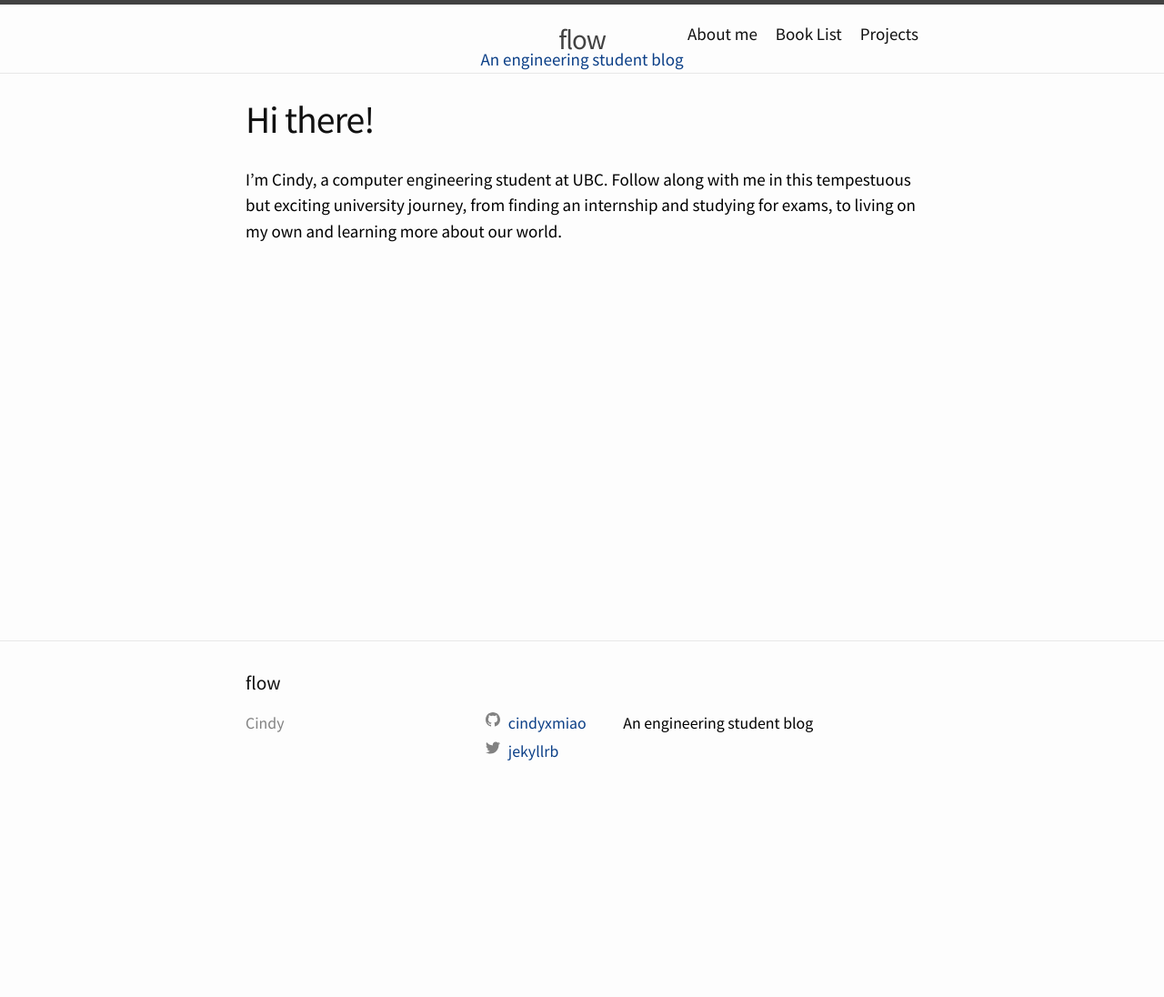
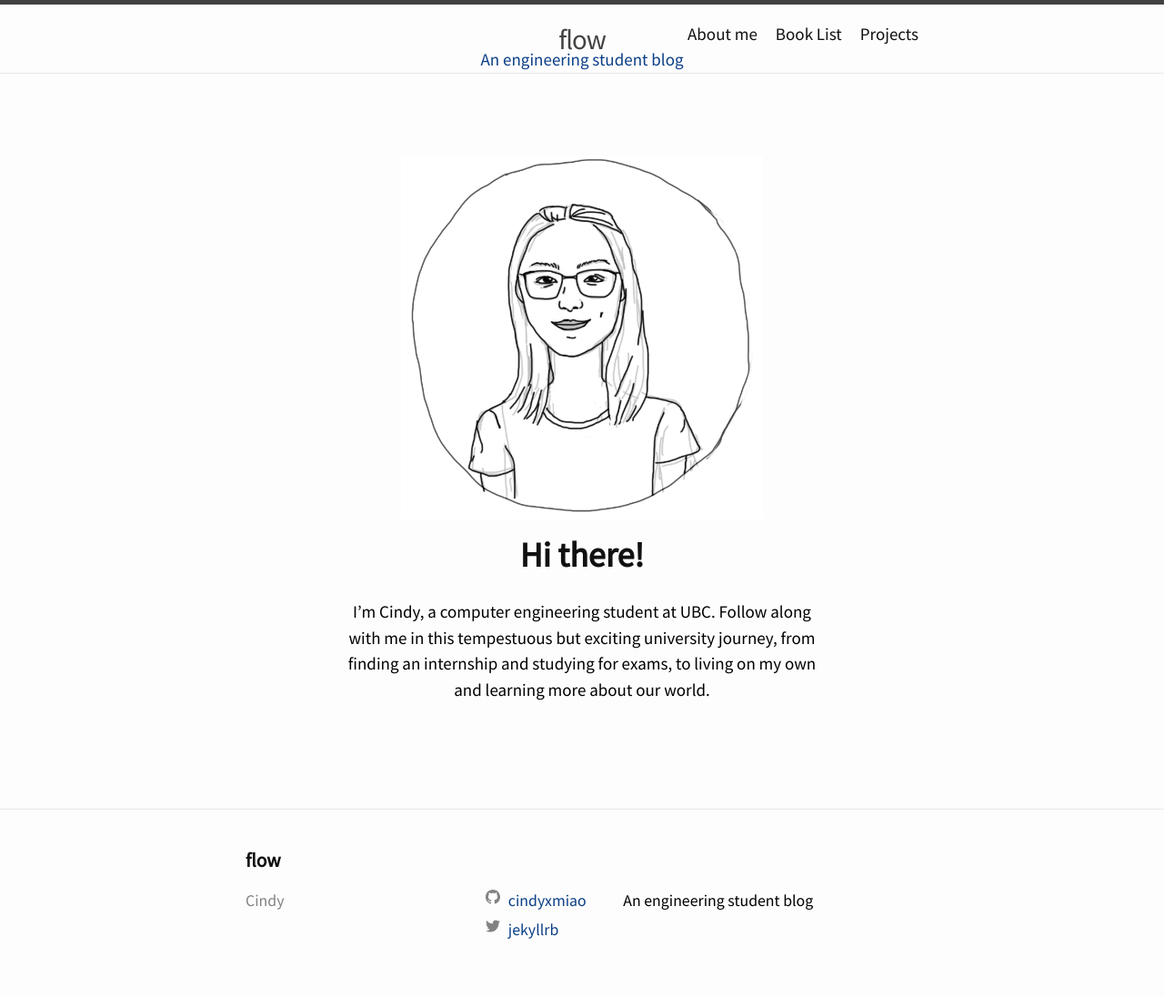
Before and after one commit to cindyxmiao/blog, a Jekyll site: the page built from about.html, in a window 1280 px wide. Shown: the whole page at 91% size. Built offline with Jekyll 4.4.1, drawn with Linux system fonts in a browser that asks for light colours; before the commit the page ends 900 px from its top, so only the background shows below that.

Commit message:
Added about me icon

```diff
--- a/about.html
+++ b/about.html
@@ -2,8 +2,19 @@
 layout: page
 title: About me
 permalink: /about-me/
-display-title: Hi there!
+display-title:
 custom-css: resume
 ---
 
-<p>I’m Cindy, a computer engineering student at UBC. Follow along with me in this tempestuous but exciting university journey, from finding an internship and studying for exams, to living on my own and learning more about our world.</p>
+
+<div id  = "wrapper">
+
+<img id = "icon" src = "{{site.baseurl}}/assets/img/about-me-circle.PNG" alt = "A Drawing of Me">
+<br>
+<h2> Hi there! </h2>
+<p class = "description"> I’m Cindy, a computer engineering student at UBC. Follow along with me in this tempestuous but exciting university journey, from finding an internship and studying for exams, to living on my own and learning more about our world.</p>
+<br>
+<br>
+<br>
+
+</div>
--- a/assets/css/resume.css
+++ b/assets/css/resume.css
@@ -1,3 +1,28 @@
 p{
   color: black;
+
 }
+
+#icon{
+  max-height: 400px;
+  margin: 30px 0 0;
+
+  display: inline-block;
+}
+
+.description{
+  margin: 0 100px 0;
+  display: inline-block;
+
+}
+h2{
+  margin: 10px 0 20px;
+  font-size: 2.3em;
+  font-weight: bold;
+
+
+}
+
+#wrapper{
+  text-align: center;
+}
```
Also changed, not shown: assets/img/about-me-circle.PNG (added), assets/img/about-me-icon.PNG (added).
